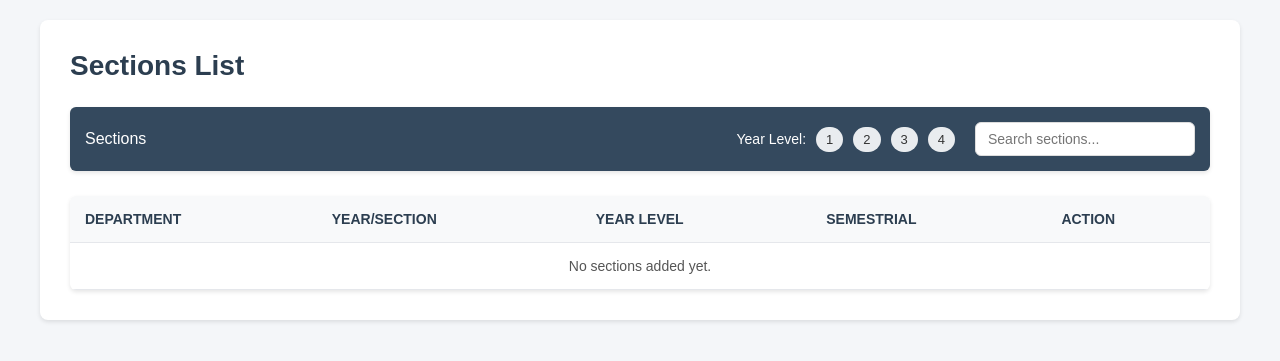
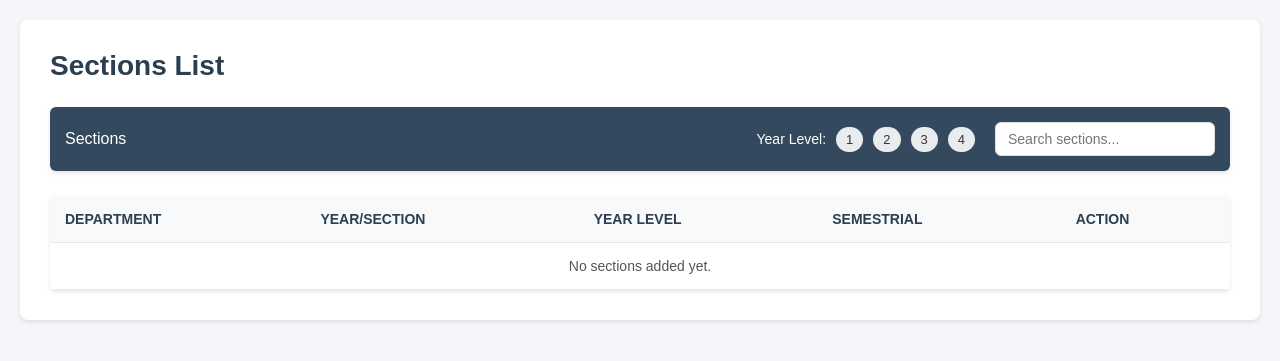
Before and after one commit to FerrerMark/facultyloading, a PHP site: page /pref/frame/sections.php in a window 1280 px wide. Shown: the top 361 px of the page. Run offline with PHP 8.4, Linux system fonts and the light colour scheme; data comes from the database, SQL or seed files in the repository.

Commit message:
remove max width

```diff
--- a/frame/sections.php
+++ b/frame/sections.php
@@ -29,7 +29,7 @@ error_log(print_r($sections, true));
             background: white;
             border-radius: 8px;
             box-shadow: 0 2px 4px rgba(0,0,0,0.1);
-            max-width: 1200px;
+            /* max-width: 1200px; */
             margin: 0 auto;
         }
 
```
